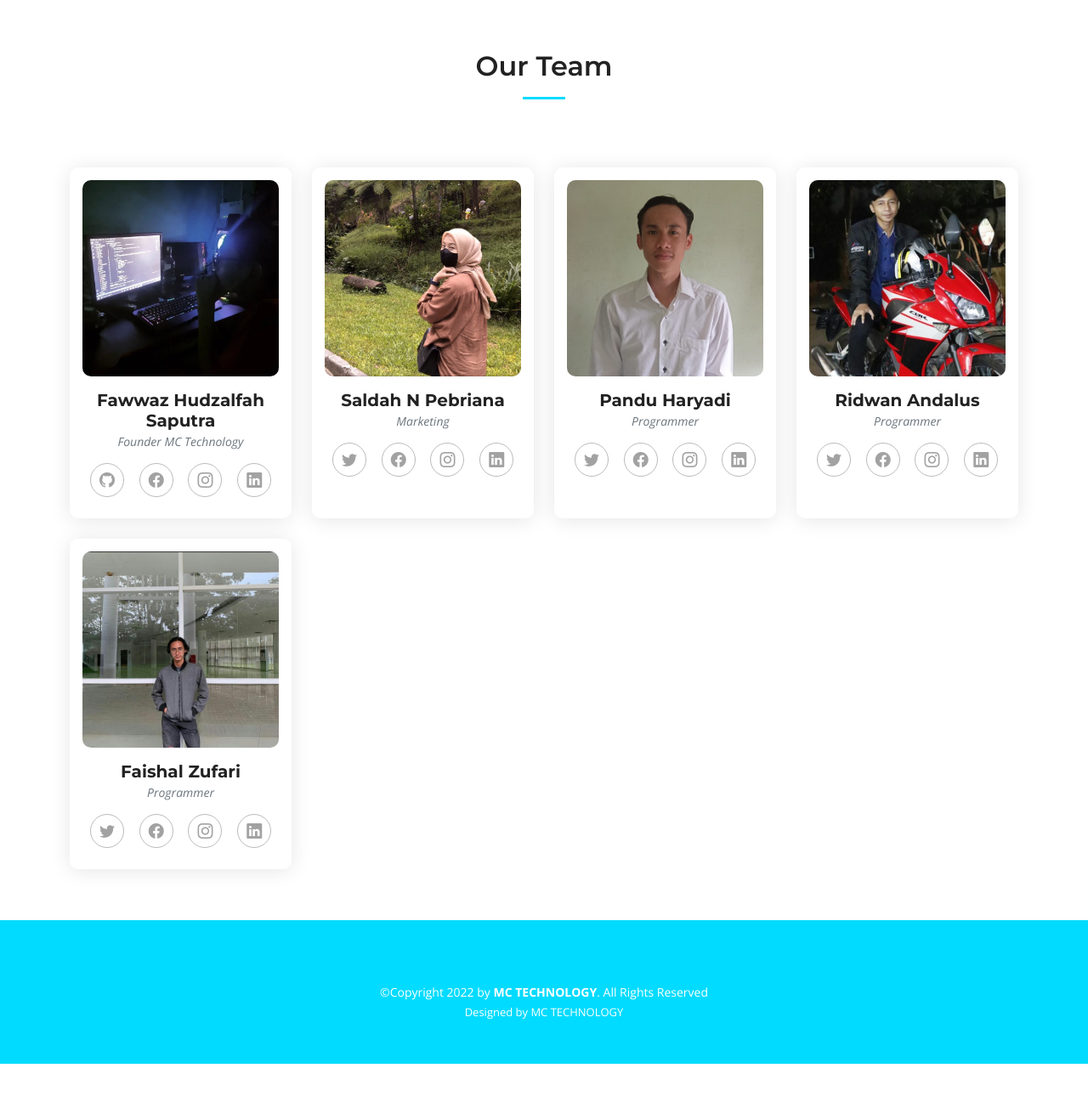
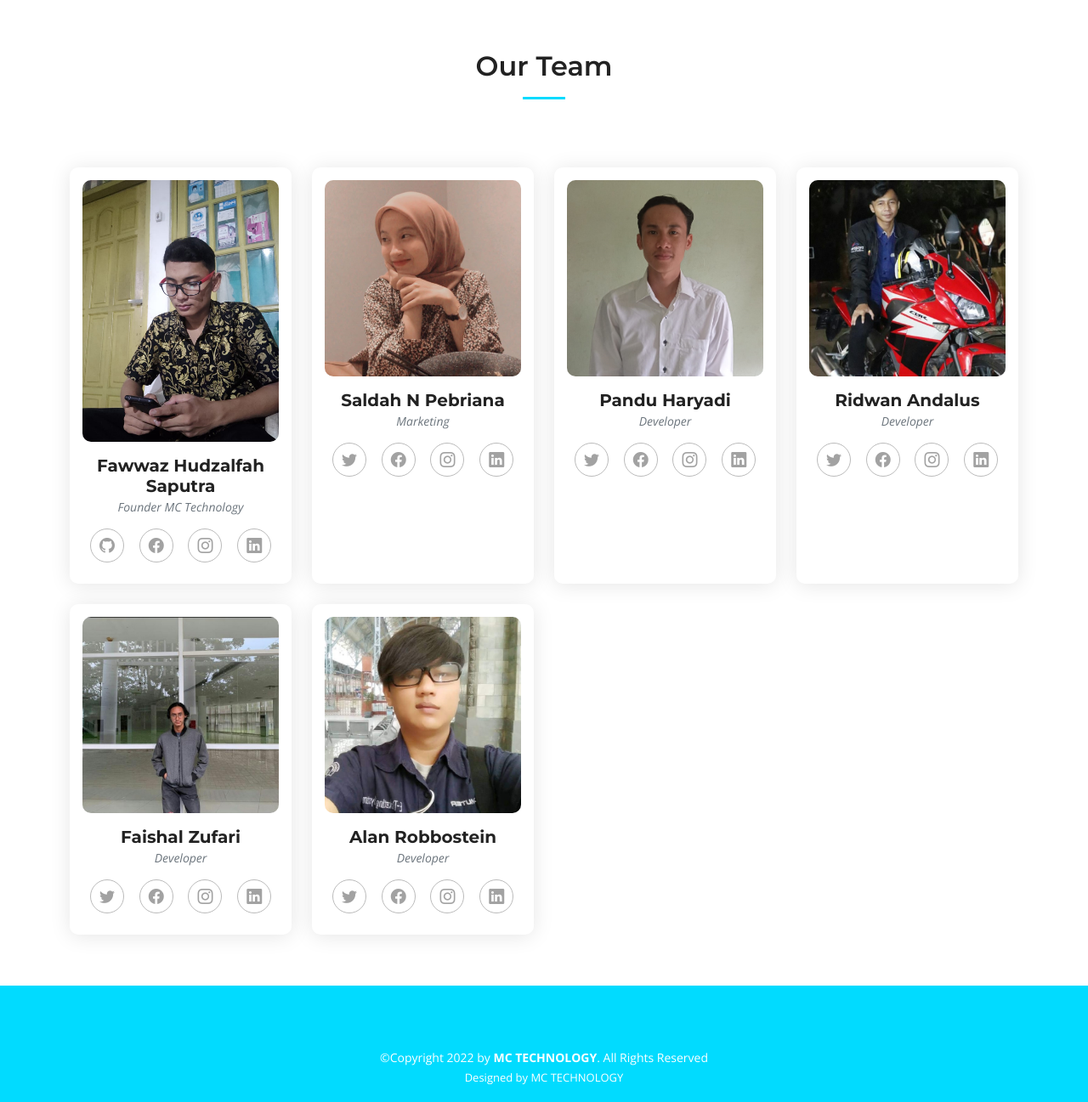
Before and after one commit to mctechnologyofficial/mctechnologyofficial.github.io, a plain HTML site: page index.html in a window 1280 px wide. Shown: the part 4570-5867 px from the top of the page at 85% size. Before the commit the page ends 5822 px from the top, so only its background shows below. Drawn offline with nearby package versions, Linux system fonts and the light colour scheme.

Commit message:
add team

```diff
--- a/index.html
+++ b/index.html
@@ -492,7 +492,7 @@
 
           <div class="col-xl-3 col-md-6 d-flex" data-aos="fade-up" data-aos-delay="100">
             <div class="member">
-              <img src="assets/img/team/me.jpg" class="img-fluid" alt="">
+              <img src="assets/img/team/fawwaz.jpg" class="img-fluid" alt="">
               <h4>Fawwaz Hudzalfah Saputra</h4>
               <span>Founder MC Technology</span>
               <div class="social">
@@ -506,7 +506,7 @@
 
           <div class="col-xl-3 col-md-6 d-flex" data-aos="fade-up" data-aos-delay="200">
             <div class="member">
-              <img src="assets/img/team/saldah.jpg" class="img-fluid" alt="">
+              <img src="assets/img/team/ayang.jpg" class="img-fluid" alt="">
               <h4>Saldah N Pebriana</h4>
               <span>Marketing</span>
               <div class="social">
@@ -522,7 +522,7 @@
             <div class="member">
               <img src="assets/img/team/pandu.jpg" class="img-fluid" alt="">
               <h4>Pandu Haryadi</h4>
-              <span>Programmer</span>
+              <span>Developer</span>
               <div class="social">
                 <a href=""><i class="bi bi-twitter"></i></a>
                 <a href=""><i class="bi bi-facebook"></i></a>
@@ -536,7 +536,7 @@
             <div class="member">
               <img src="assets/img/team/ciwan.jpg" class="img-fluid" alt="">
               <h4>Ridwan Andalus</h4>
-              <span>Programmer</span>
+              <span>Developer</span>
               <div class="social">
                 <a href=""><i class="bi bi-twitter"></i></a>
                 <a href=""><i class="bi bi-facebook"></i></a>
@@ -550,12 +550,26 @@
             <div class="member">
               <img src="assets/img/team/isal.jpg" class="img-fluid" alt="">
               <h4>Faishal Zufari</h4>
-              <span>Programmer</span>
+              <span>Developer</span>
               <div class="social">
                 <a href=""><i class="bi bi-twitter"></i></a>
                 <a href=""><i class="bi bi-facebook"></i></a>
                 <a href="https://www.instgram.com/isalzufari"><i class="bi bi-instagram"></i></a>
                 <a href="https://www.linkedin.com/in/isalzufari/"><i class="bi bi-linkedin"></i></a>
+              </div>
+            </div>
+          </div><!-- End Team Member -->
+
+          <div class="col-xl-3 col-md-6 d-flex" data-aos="fade-up" data-aos-delay="400">
+            <div class="member">
+              <img src="assets/img/team/alan.jpg" class="img-fluid" alt="">
+              <h4>Alan Robbostein</h4>
+              <span>Developer</span>
+              <div class="social">
+                <a href=""><i class="bi bi-twitter"></i></a>
+                <a href=""><i class="bi bi-facebook"></i></a>
+                <a href=""><i class="bi bi-instagram"></i></a>
+                <a href=""><i class="bi bi-linkedin"></i></a>
               </div>
             </div>
           </div><!-- End Team Member -->
```
Also changed, not shown: assets/img/team/alan.jpg (added), assets/img/team/ayang.jpg (added), assets/img/team/fawwaz.jpg (added).
